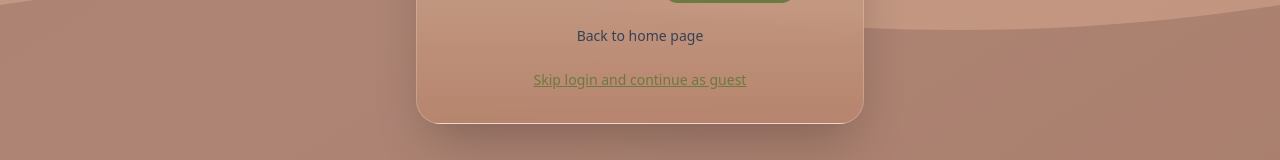
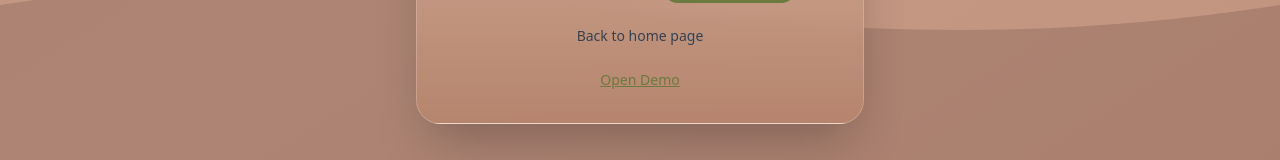
Before and after one commit to haithembouziane/SFSS, a React (Vite) app in the folder frontend/: page /login in a window 1280 px wide. Shown: the part 595-755 px from the top of the page. Built offline with nearby package versions, Linux system fonts and the light colour scheme.

Commit message:
modifications in login sign up

```diff
--- a/frontend/src/pages/login.jsx
+++ b/frontend/src/pages/login.jsx
@@ -143,7 +143,7 @@ const Login = () => {
             {/* Skip Link */}
             <div className="text-center mt-4">
               <Link to="/crop-yield" className="skip-link text-sm text-[#6B7A3E] hover:text-[#5A6A2E] font-medium underline">
-                Skip login and continue as guest
+                Open Demo
               </Link>
             </div>
           </form>
--- a/frontend/src/pages/signup.jsx
+++ b/frontend/src/pages/signup.jsx
@@ -171,7 +171,7 @@ const Signup = () => {
             {/* Skip Link */}
             <div className="text-center mt-4">
               <Link to="/crop-yield" className="skip-link text-sm text-gray-600 hover:text-[#6B7A3E] transition-colors">
-                Skip registration and continue as guest
+                Open Demo
               </Link>
             </div>
           </form>
```
